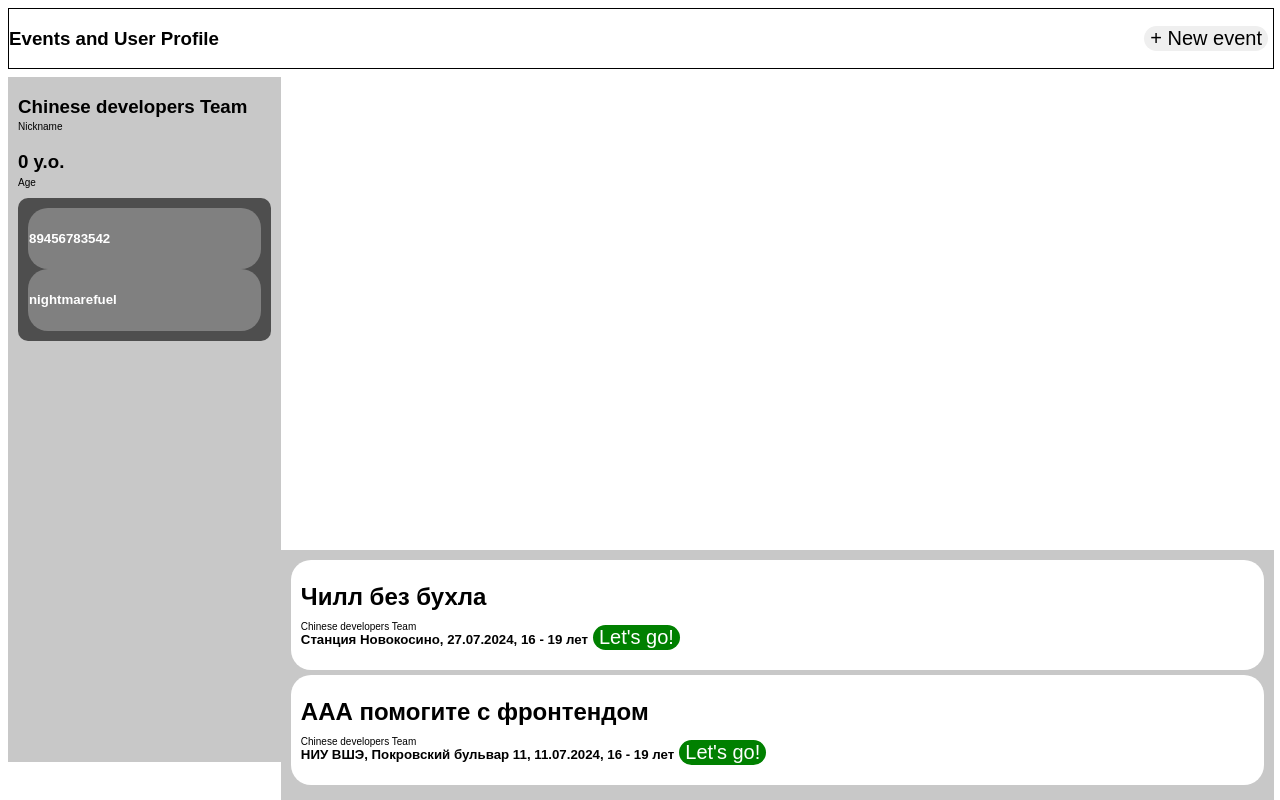
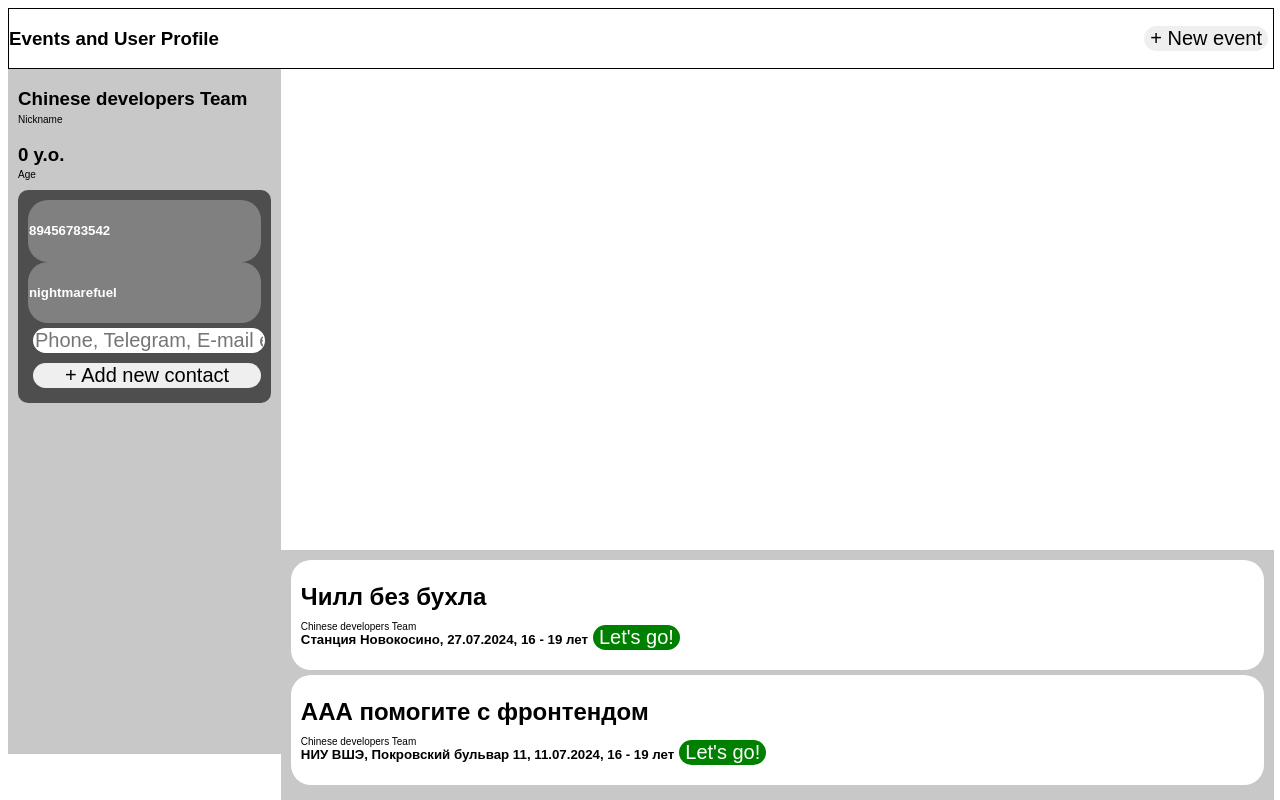
Before and after one commit to BlackfireZZZ/find_a_walk, a React (Create React App) app in the folder frontend/: page / in a window 1280 px wide. Built offline with nearby package versions, Linux system fonts and the light colour scheme.

Commit message:
Update Profile.jsx

```diff
--- a/frontend/src/components/Profile.jsx
+++ b/frontend/src/components/Profile.jsx
@@ -1,4 +1,8 @@
 import React from 'react';
+
+function ContactAdd(){
+
+}
 
 const Profile = ({ user }) => (
     <div id="Profile" style={{display: 'inline-block'}}>
@@ -6,7 +10,7 @@ const Profile = ({ user }) => (
         <p style={{margin: '-15px 0 10px 0'}}>Nickname</p>
         <div id="userage"><h3>{user.getAge()} y.o.</h3></div>
         <p style={{margin: '-15px 0 10px 0'}}>Age</p>
-        <div id="usercontacts">
+        <div id="usercontacts" style={{padding: "10px"}}>
             {user.contacts.map((contact, index) => (
                 <div
                     key={index}
@@ -15,6 +19,16 @@ const Profile = ({ user }) => (
                     <h5 style={{ color: 'white'}}>{contact}</h5>
                 </div>
             ))}
+            <input
+            id = "contact_input"
+            type="placeholder"
+            placeholder="Phone, Telegram, E-mail e.t.c..."
+            style = {{width: "98%"}}></input>
+            <input
+            type="button"
+            value="+ Add new contact"
+            style = {{width: "98%"}}
+            onClick={ContactAdd()}></input>
         </div>
     </div>
 );
```
